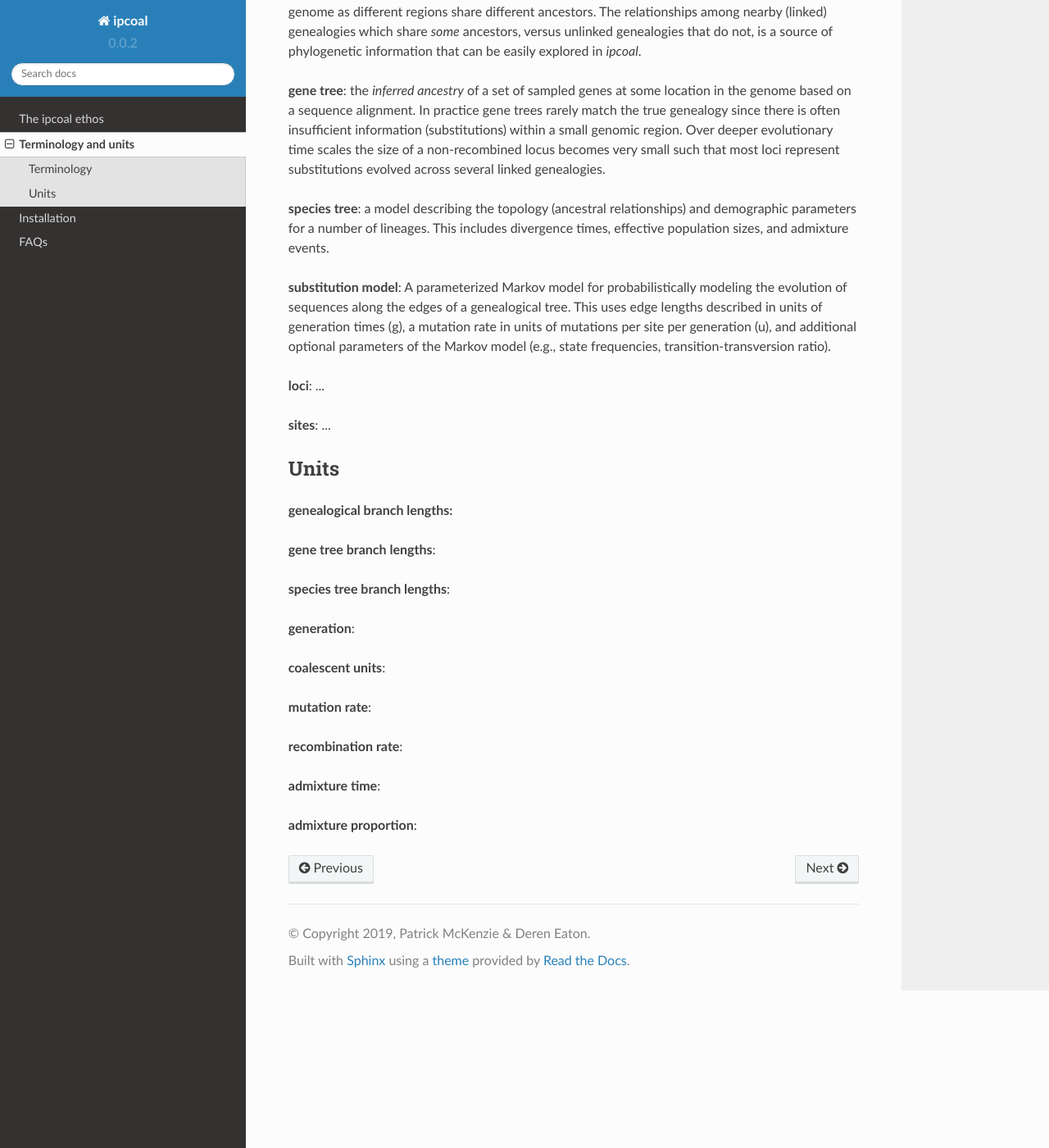
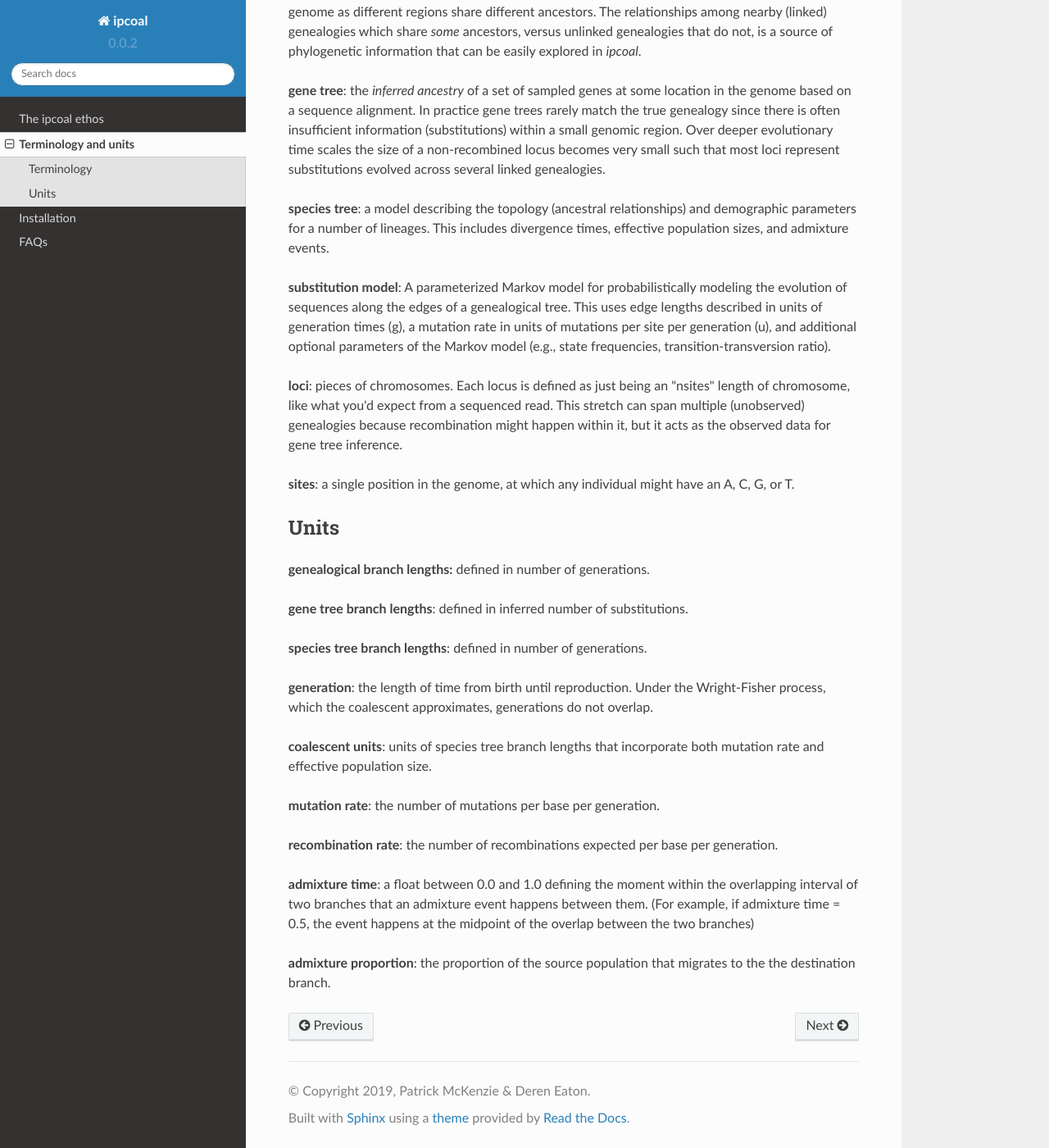
Before and after one commit to pmckenz1/ipcoal, a Sphinx documentation site: the page built from docs/2-terminology.rst, in a window 1280 px wide and 1400 px high, scrolled down 309 px. Shown: the whole window at 82% size. Built offline with Sphinx 7.4.7 and the Read the Docs theme 2.0.0, drawn with Linux system fonts in a browser that asks for light colours; pages that are not in the unit, such as notebooks, are missing from menus.

Commit message:
fixed up terminology section

```diff
--- a/docs/2-terminology.rst
+++ b/docs/2-terminology.rst
@@ -21,39 +21,38 @@
 **substitution model**: A parameterized Markov model for probabilistically modeling the evolution of sequences along the edges of a genealogical tree. This uses edge lengths described in units of generation times (g), a mutation rate in units of mutations per site per generation (u), and additional optional parameters of the Markov model (e.g., state frequencies, transition-transversion ratio).
 
 
-**loci**: ...
+**loci**: pieces of chromosomes. Each locus is defined as just being an "nsites" length of chromosome, like what you'd expect from a sequenced read. This stretch can span multiple (unobserved) genealogies because recombination might happen within it, but it acts as the observed data for gene tree inference.
 
 
-
-**sites**: ...
+**sites**: a single position in the genome, at which any individual might have an A, C, G, or T.
 
 
 
 Units
 -----
 
-**genealogical branch lengths:**
+**genealogical branch lengths:** defined in number of generations.
 
 
-**gene tree branch lengths**:
+**gene tree branch lengths**: defined in inferred number of substitutions.
 
 
-**species tree branch lengths**:
+**species tree branch lengths**: defined in number of generations.
 
 
-**generation**:
+**generation**: the length of time from birth until reproduction. Under the Wright-Fisher process, which the coalescent approximates, generations do not overlap.
 
 
-**coalescent units**:
+**coalescent units**: units of species tree branch lengths that incorporate both mutation rate and effective population size.
 
 
-**mutation rate**:
+**mutation rate**: the number of mutations per base per generation.
 
 
-**recombination rate**:
+**recombination rate**: the number of recombinations expected per base per generation.
 
 
-**admixture time**:
+**admixture time**: a float between 0.0 and 1.0 defining the moment within the overlapping interval of two branches that an admixture event happens between them. (For example, if admixture time = 0.5, the event happens at the midpoint of the overlap between the two branches)
 
 
-**admixture proportion**:
+**admixture proportion**: the proportion of the source population that migrates to the the destination branch.
```
